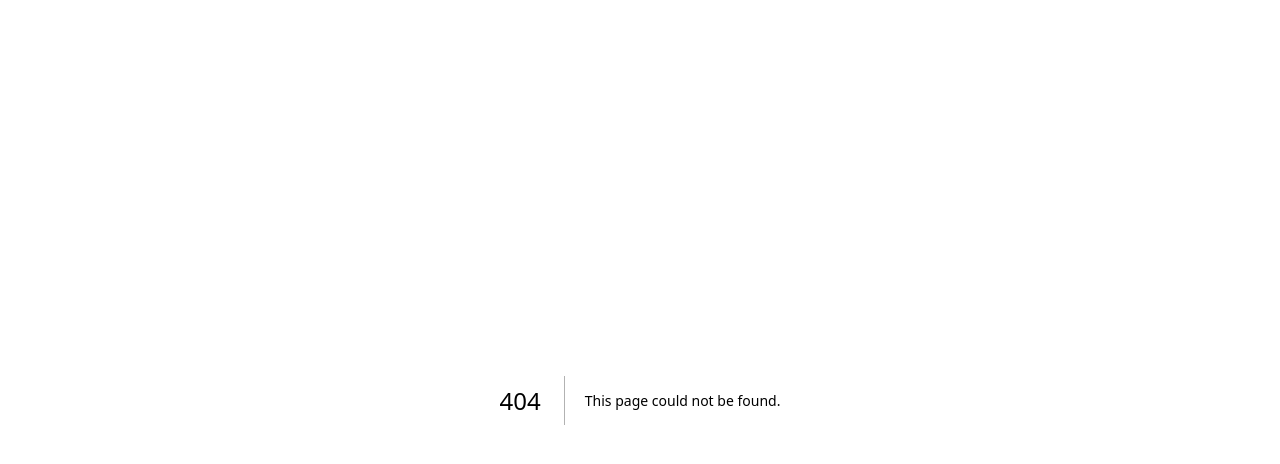
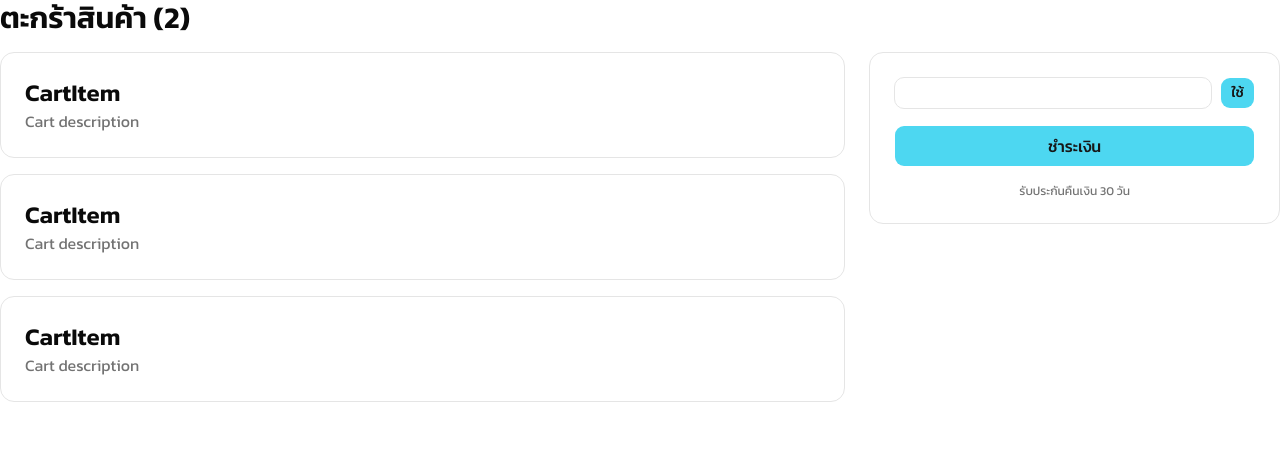
Before and after one commit to suttirakcha/ui-learney, a Next.js app: page /cart in a window 1280 px wide. Before the commit this address had no page. Shown: the top 464 px of the page. Built offline with nearby package versions, Linux system fonts and the light colour scheme.

Commit message:
feat (cart): create the cart page and create cartItemList and Payment components for the 'cart' page

```diff
--- /dev/null
+++ b/src/app/(main)/cart/page.tsx
@@ -0,0 +1,27 @@
+import EmptyCart from '@/components/custom/cart/EmptyCart';
+import Payment from '@/components/custom/cart/Payment';
+import { Fragment } from 'react/jsx-runtime';
+import CartItemList from '@/components/custom/cart/CartItemList';
+
+export default function CartPage() {
+  const carts = ['test'];
+  return (
+    <Fragment>
+      {carts.length > 0 ? (
+        <div className='space-y-4'>
+          <h2 className='text-3xl font-bold'>ตะกร้าสินค้า (2)</h2>
+          <main className='grid grid-cols-3 gap-6'>
+            <section className='col-span-2'>
+              <CartItemList />
+            </section>
+            <section>
+              <Payment />
+            </section>
+          </main>
+        </div>
+      ) : (
+        <EmptyCart />
+      )}
+    </Fragment>
+  );
+}
--- /dev/null
+++ b/src/components/custom/cart/CartItem.tsx
@@ -0,0 +1,8 @@
+export default function CartItem() {
+  return (
+    <div className='border rounded-xl p-6'>
+      <h1 className='text-2xl font-bold'>CartItem</h1>
+      <p className='text-muted-foreground'>Cart description</p>
+    </div>
+  );
+}
--- /dev/null
+++ b/src/components/custom/cart/CartItemList.tsx
@@ -0,0 +1,11 @@
+import CartItem from './CartItem';
+
+export default function CartItemList() {
+  return (
+    <div className='flex flex-col gap-4'>
+      <CartItem />
+      <CartItem />
+      <CartItem />
+    </div>
+  );
+}
--- /dev/null
+++ b/src/components/custom/cart/EmptyCart.tsx
@@ -0,0 +1,14 @@
+import React from 'react';
+import LnButton from '../LnButton';
+
+export default function EmptyCart() {
+  return (
+    <div className='max-w-md mx-auto w-full'>
+      <div className='border rounded-xl flex flex-col items-center p-6 gap-4'>
+        <h2 className='text-3xl font-bold'>ตะกร้าว่างเปล่า</h2>
+        <p className='text-muted-foreground'>ยังไม่มีคอร์สในตะกร้าของคุณ</p>
+        <LnButton>เลือกคอร์ส</LnButton>
+      </div>
+    </div>
+  );
+}
--- /dev/null
+++ b/src/components/custom/cart/Payment.tsx
@@ -0,0 +1,20 @@
+import { Input } from '@/components/ui/input';
+import LnButton from '../LnButton';
+import { Button } from '@/components/ui/button';
+
+export default function Payment() {
+  return (
+    <div className='border rounded-xl p-6'>
+      <form className='flex flex-col gap-4'>
+        <div className='flex gap-2'>
+          <Input type='text' />
+          <Button>ใช้</Button>
+        </div>
+        <LnButton>ชำระเงิน</LnButton>
+        <p className='text-muted-foreground text-xs text-center'>
+          รับประกันคืนเงิน 30 วัน
+        </p>
+      </form>
+    </div>
+  );
+}
```
